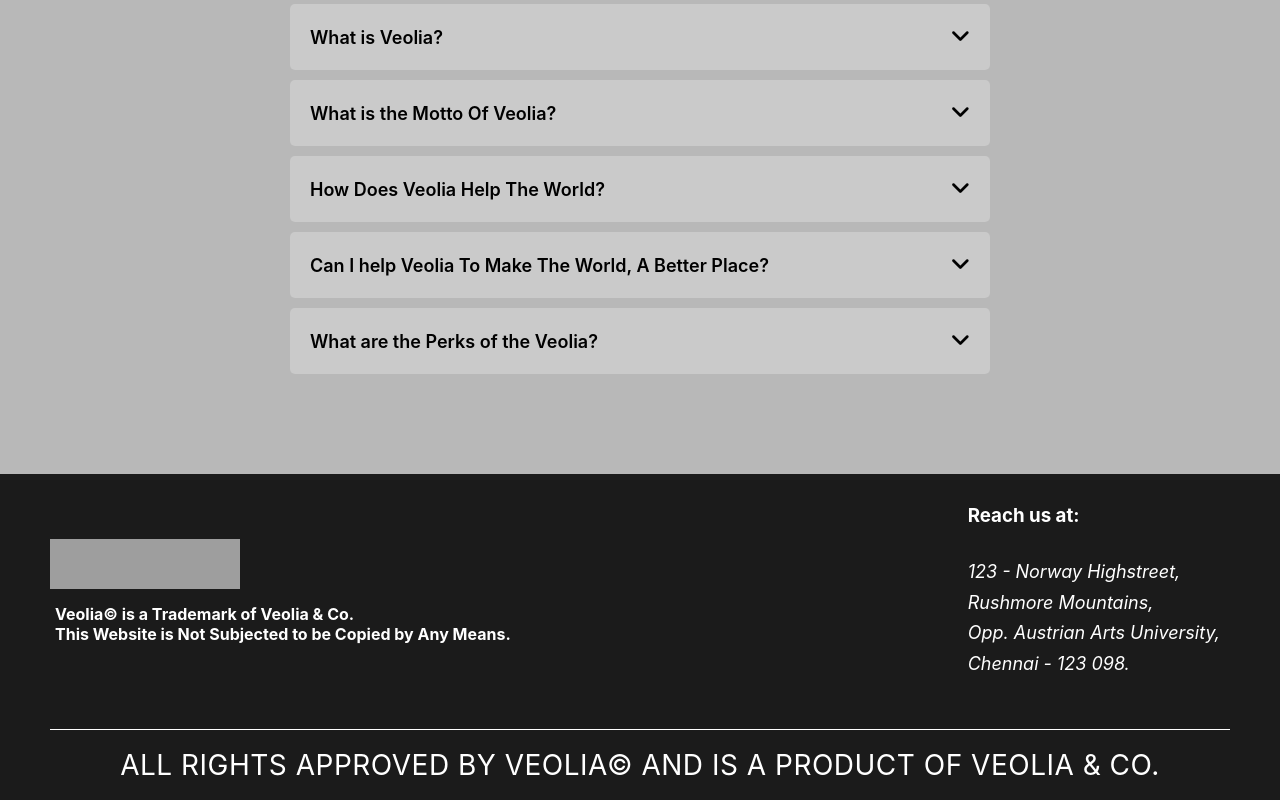
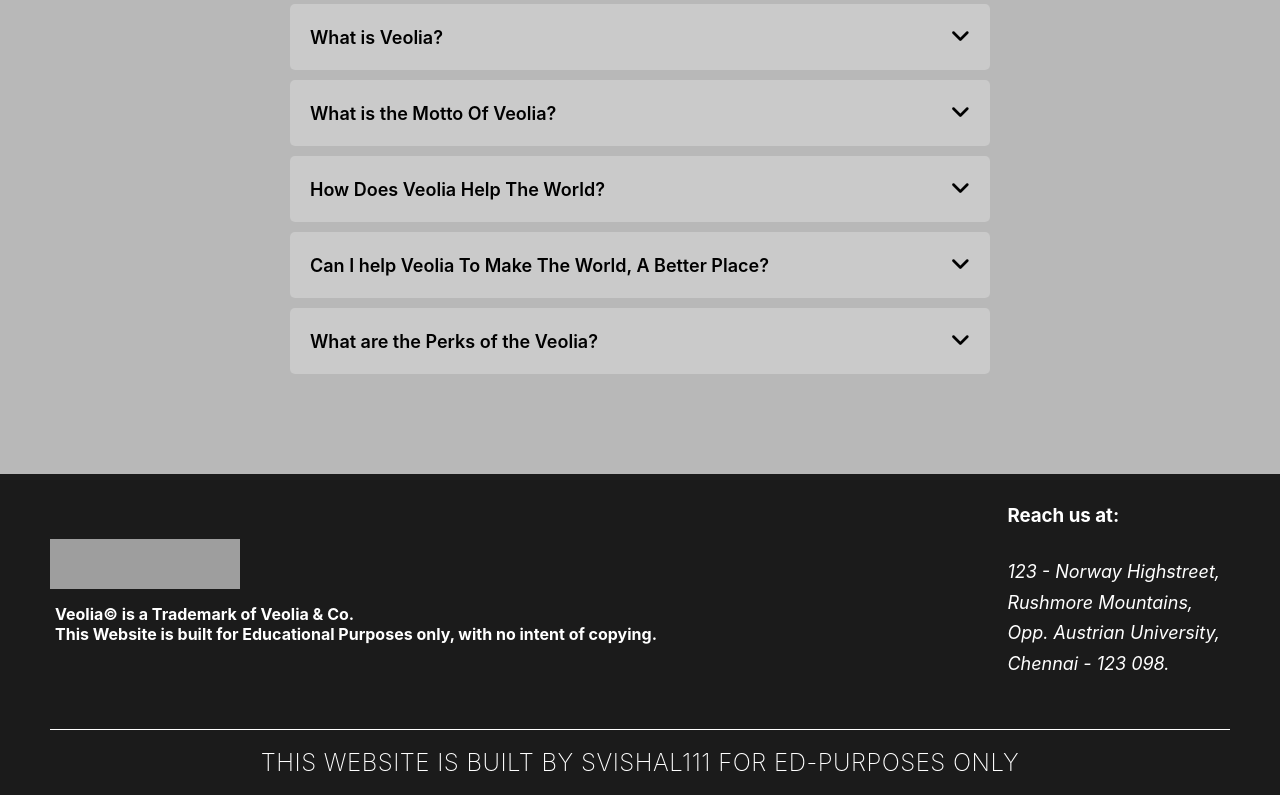
Before and after one commit to SVishal111/VeoliaSV, a plain HTML site: page index.html in a window 1280 px wide. Shown: the part 4080-4880 px from the top of the page. Drawn offline with Linux system fonts and the light colour scheme; grey boxes are pictures that could not be loaded.

Commit message:
Updated index.html and style.css

```diff
--- a/index.html
+++ b/index.html
@@ -447,7 +447,7 @@
                     <img src="https://www.veolia.com/sites/g/files/dvc4206/files/styles/logo_mobile_base/public/logo-veolia.png?itok=oOmZ5onL" alt="ErrorLogoImg">
                 </figure>
                 <h4>Veolia&copy; is a Trademark of Veolia & Co.</h4>
-                <h4>This Website is Not Subjected to be Copied by Any Means.</h4>
+                <h4>This Website is built for Educational Purposes only, with no intent of copying.</h4>
             </div>
 
             <div class="brandAddress">
@@ -456,7 +456,7 @@
                     <p>
                         123 - Norway Highstreet,<br>
                         Rushmore Mountains,<br>
-                        Opp. Austrian Arts University,<br>
+                        Opp. Austrian University,<br>
                         Chennai - 123 098.
                     </p>
                 </address>
@@ -464,7 +464,7 @@
         </section>
 
         <section class="copyright">
-            <h2>ALL RIGHTS APPROVED BY VEOLIA&copy; AND IS A PRODUCT OF VEOLIA & CO.</h2>
+            <h4><center>THIS WEBSITE IS BUILT BY SVISHAL111 FOR ED-PURPOSES ONLY</center></h4>
         </section>
     </footer>
 </body>
--- a/style.css
+++ b/style.css
@@ -2,7 +2,8 @@
     margin: 0;
     padding: 0;
     box-sizing: border-box;
-    font-family: -apple-system, BlinkMacSystemFont, 'Segoe UI', Roboto, Oxygen, Ubuntu, Cantarell, 'Open Sans', 'Helvetica Neue', sans-serif
+    font-family: -apple-system, BlinkMacSystemFont, 'Segoe UI', Roboto, Oxygen, Ubuntu, Cantarell, 'Open Sans', 'Helvetica Neue', sans-serif;
+    scroll-behavior: smooth;
 }
 
 header {
@@ -680,9 +681,9 @@
     margin: 0px 50px;
 }
 
-.copyright h2 {
+.copyright h4 {
     text-align: center;
-    font-weight: 400;
-    font-size: 28px;
+    font-weight: 200;
+    font-size: 24px;
     letter-spacing: 0.5px;
 }
```
